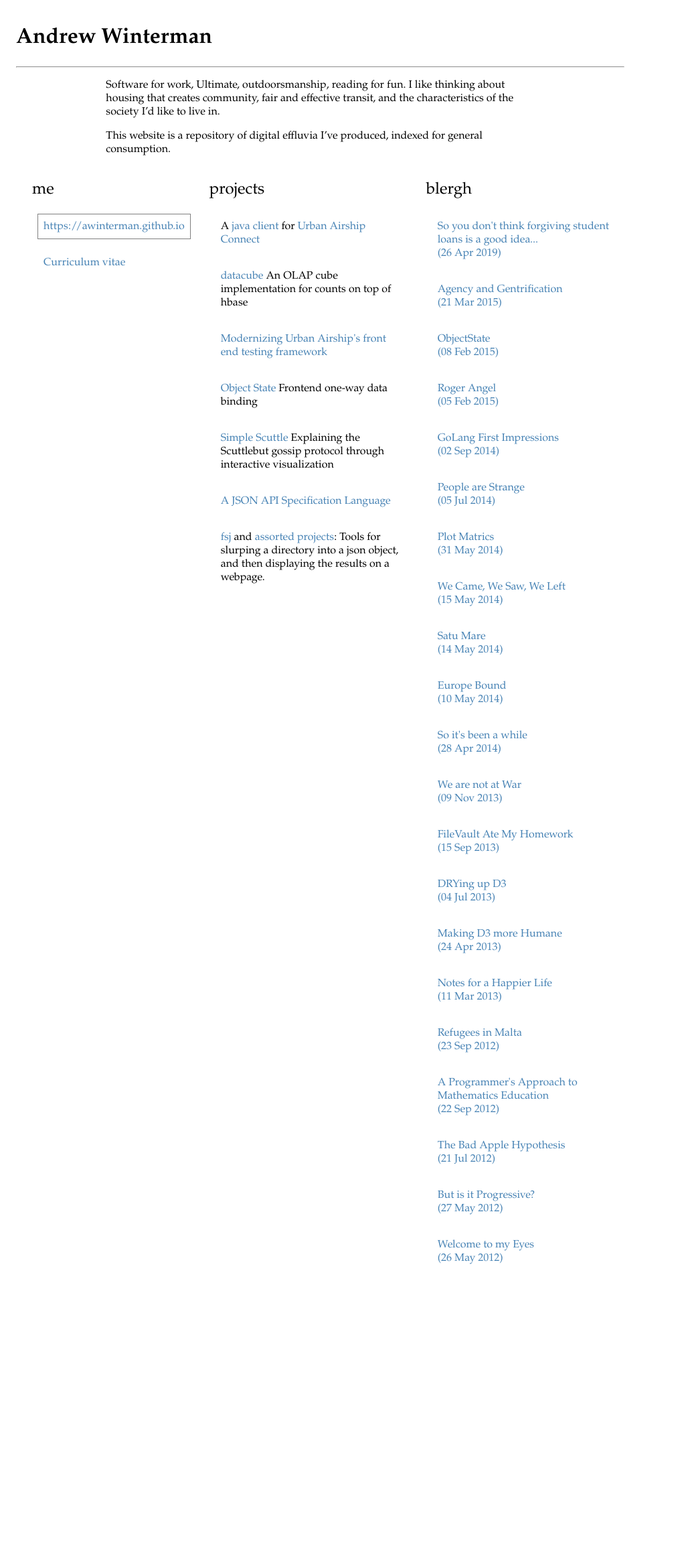
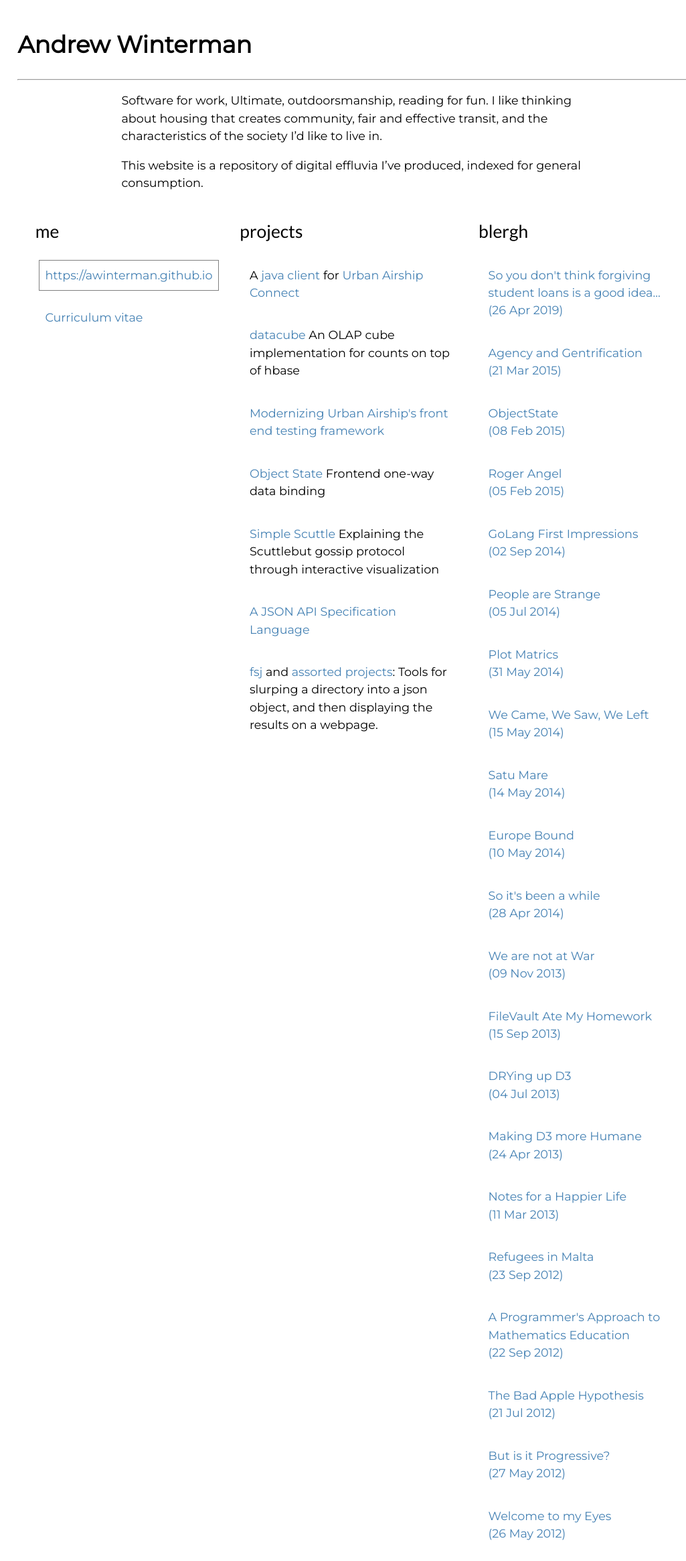
Before and after one commit to AWinterman/awinterman.github.com, a Jekyll site: the page built from index.md, in a window 1280 px wide. Shown: the whole page at 67% size, without its empty margins (0-1025 px from the left). Built offline with Jekyll 4.4.1, drawn with Linux system fonts in a browser that asks for light colours; before the commit the page ends 1913 px from its top, so only the background shows below that.

Commit message:
this font is rather modern

```diff
--- a/_layouts/default.html
+++ b/_layouts/default.html
@@ -6,6 +6,7 @@
         <meta name="author" content="Andrew Winterman" />
         <link rel="stylesheet" href="{{root}}/css/style.css" type="text/css" />
         <link rel="stylesheet" href="{{root}}/css/syntax.css" type="text/css" />
+        <link href="https://fonts.googleapis.com/css?family=Lato|Montserrat" rel="stylesheet">
     </head>
 
     <body>
--- a/css/style.css
+++ b/css/style.css
@@ -1,9 +1,9 @@
 
 body {
-    font-family: "Palatino Linotype","Book Antiqua",Palatino,FreeSerif,serif;
+    font-family: 'Montserrat', sans-serif;
     height: 100%;
-    font-size: 1em;
-    line-height: 1.25;
+    font-size: 1.1rem;
+    line-height: 1.5;
     margin: 0;
     padding: 0;
     display: inline-block;
@@ -11,7 +11,9 @@ body {
 
 
 h2, h3, h4, h5 {
-    font-weight: lighter
+    font-weight: lighter;
+    font-family: 'Lato', sans-serif;
+
 }
 
 nav h2 {
```
